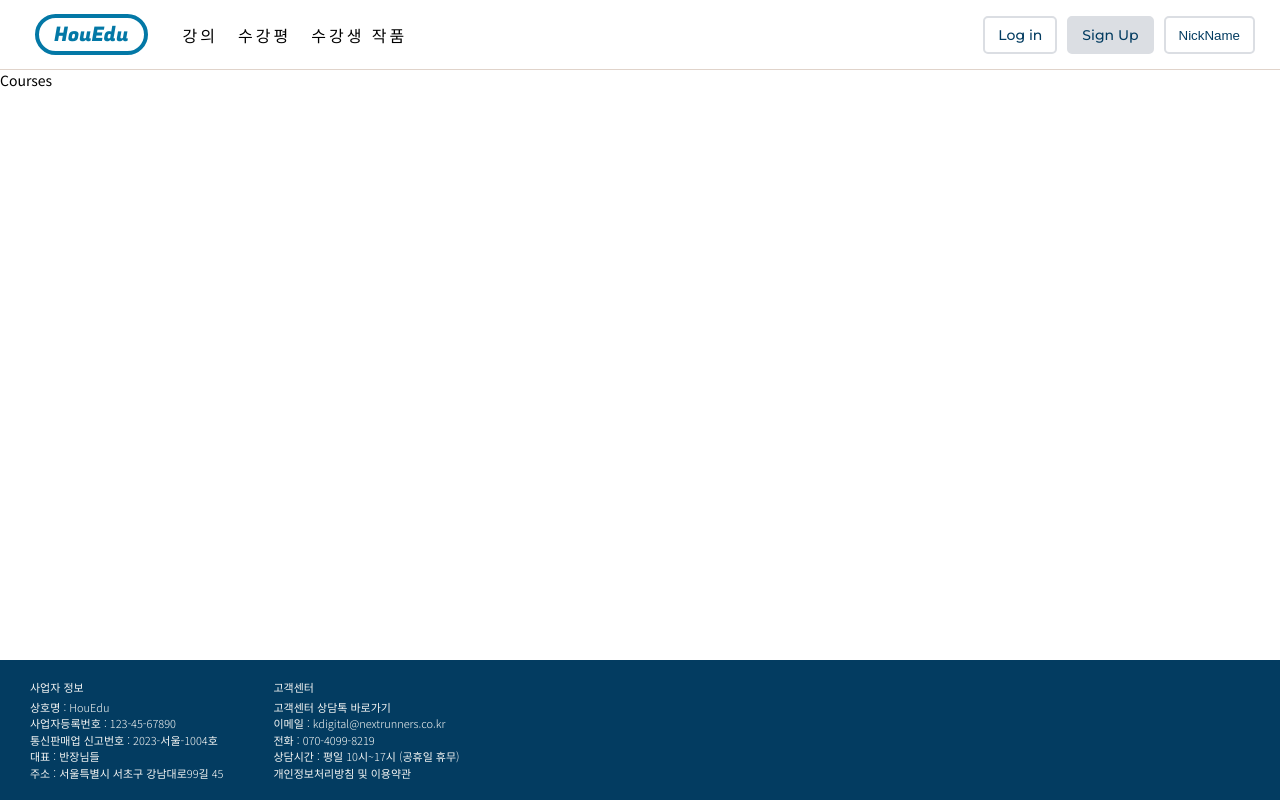
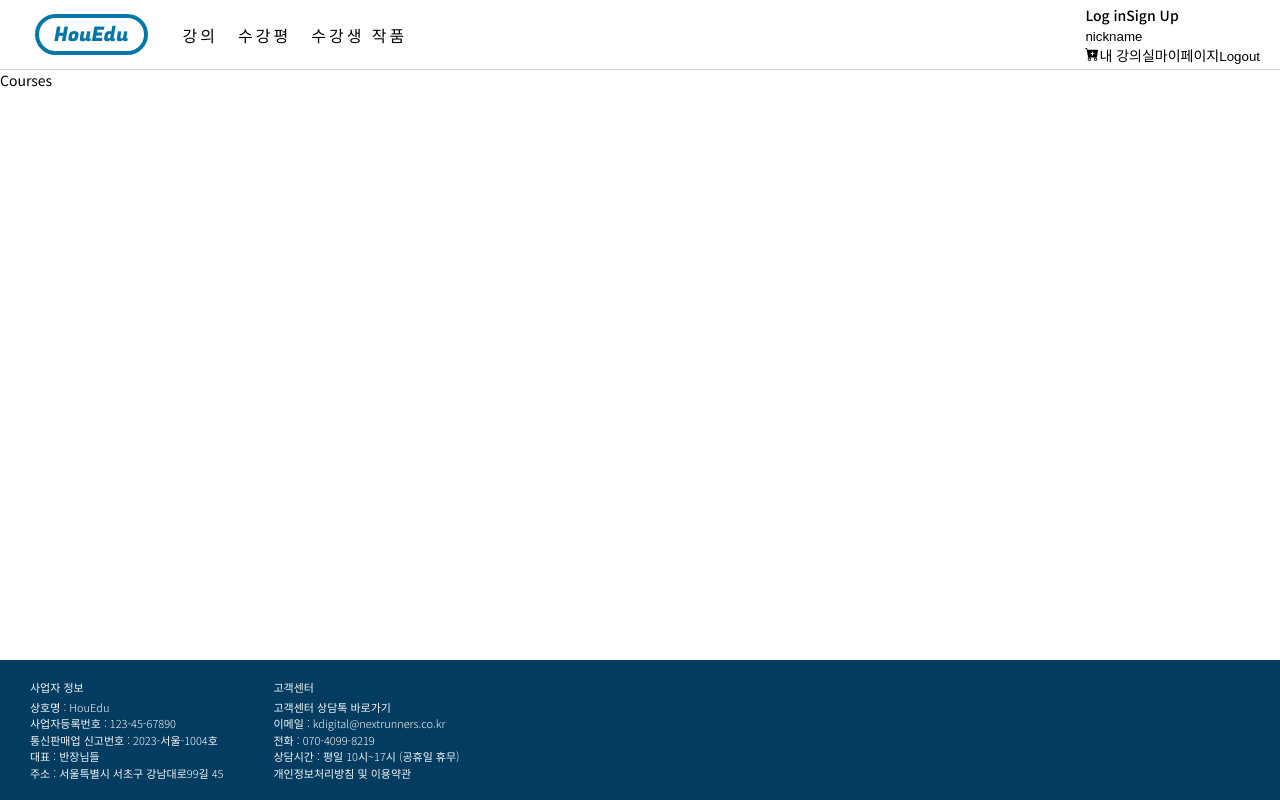
Before and after one commit to selene-cho/HouEdu-react-front, a React (Create React App) app: page /courses in a window 1280 px wide. Built offline with nearby package versions, Linux system fonts and the light colour scheme.

Commit message:
Revert "feat: navbar usermenu 수정"
This reverts commit d5ca43952d4d7279198c5ee69dd0dbe0991be89b.

```diff
--- a/src/components/UserMenu.jsx
+++ /dev/null
@@ -1,46 +0,0 @@
-import React, { useCallback, useState, useEffect } from 'react';
-import { Link } from 'react-router-dom';
-import { BsCartPlusFill, BsPencilSquare } from 'react-icons/bs';
-import styles from './UserMenu.module.scss';
-
-export default function UserMenu() {
-  const [isOpen, setIsOpen] = useState(false);
-
-  const handleButtonClick = useCallback((e) => {
-    e.stopPropagation();
-    setIsOpen((nextIsOpen) => !nextIsOpen);
-  }, []);
-
-  useEffect(() => {
-    if (!isOpen) return;
-
-    const handleClickOutside = () => setIsOpen(false);
-    window.addEventListener('click', handleClickOutside);
-
-    return () => {
-      window.removeEventListener('click', handleClickOutside);
-    };
-  }, [isOpen]);
-
-  return (
-    <>
-      <div className={styles.userMenu}>
-        <button className={styles.button} onClick={handleButtonClick}>
-          NickName
-        </button>
-        {isOpen && (
-          <ul className={styles.popup}>
-            <Link to="/carts">
-              <li>
-                <BsCartPlusFill />
-              </li>
-            </Link>
-            <li>내강의실</li>
-            <li>마이페이지</li>
-            <li>로그아웃</li>
-          </ul>
-        )}
-      </div>
-    </>
-  );
-}
--- a/src/components/UserMenu.module.scss
+++ /dev/null
@@ -1,22 +0,0 @@
-@import '../scss/styles.scss';
-
-.userMenu {
-  position: relative;
-}
-ul.popup {
-  background-color: white;
-  position: absolute;
-  top: calc(100% + 25px);
-  right: -5px;
-  box-shadow: 1px 1px 6px;
-  border-radius: 5px 0 5px 5px;
-  overflow: hidden;
-  width: 100px;
-  li {
-    padding: 16px;
-    border-bottom: 1px solid $borderColor;
-    &:hover {
-      background-color: $borderColor;
-    }
-  }
-}
--- a/src/components/layout/Navbar.jsx
+++ b/src/components/layout/Navbar.jsx
@@ -3,7 +3,6 @@ import { Link, useLocation } from 'react-router-dom';
 import { BsCartPlusFill, BsPencilSquare } from 'react-icons/bs';
 import styles from './Navbar.module.scss';
 import Logo from '../common/Logo';
-import UserMenu from '../UserMenu';
 // import { isLoggedInVar } from 'apollo';
 
 export default function Navbar() {
@@ -23,19 +22,27 @@ export default function Navbar() {
               <Link to="/portfolio">수강생 작품</Link>
             </li>
           </ul>
-          <ul className={styles.navRight}>
-            <li>
+          <div className={styles.navRight}>
+            <div>
               <Link to="/login" className={styles.login}>
                 Log in
               </Link>
-            </li>
-            <li className={styles.signup}>
-              <Link to="/signup">Sign Up</Link>
-            </li>
-            <li>
-              <UserMenu />
-            </li>
-          </ul>
+              <Link to="/signup" className={styles.signup}>
+                Sign Up
+              </Link>
+            </div>
+            <div>
+              <button>nickname</button>
+              <div className={styles.myMenu}>
+                <Link to="/carts">
+                  <BsCartPlusFill />
+                </Link>
+                <span>내 강의실</span>
+                <span>마이페이지</span>
+                <button>Logout</button>
+              </div>
+            </div>
+          </div>
         </nav>
       </div>
     </header>
--- a/src/components/layout/Navbar.module.scss
+++ b/src/components/layout/Navbar.module.scss
@@ -29,13 +29,16 @@
         }
       }
       .navRight {
-        display: flex;
-        > li {
-          margin: 0 5px;
-          @include set-navButton;
-        }
-        .signup {
-          background-color: $buttonColor;
+        .showLogin {
+          .login {
+            margin: 0 5px;
+            @include set-navButton;
+          }
+          .signup {
+            margin: 0 5px;
+            @include set-navButton;
+            background-color: $buttonColor;
+          }
         }
       }
     }
--- a/src/scss/styles.scss
+++ b/src/scss/styles.scss
@@ -28,5 +28,4 @@ $maxWidth: 1400px;
   color: $navColor;
   text-align: center;
   font-family: $engFont;
-  cursor: pointer;
 }
```
